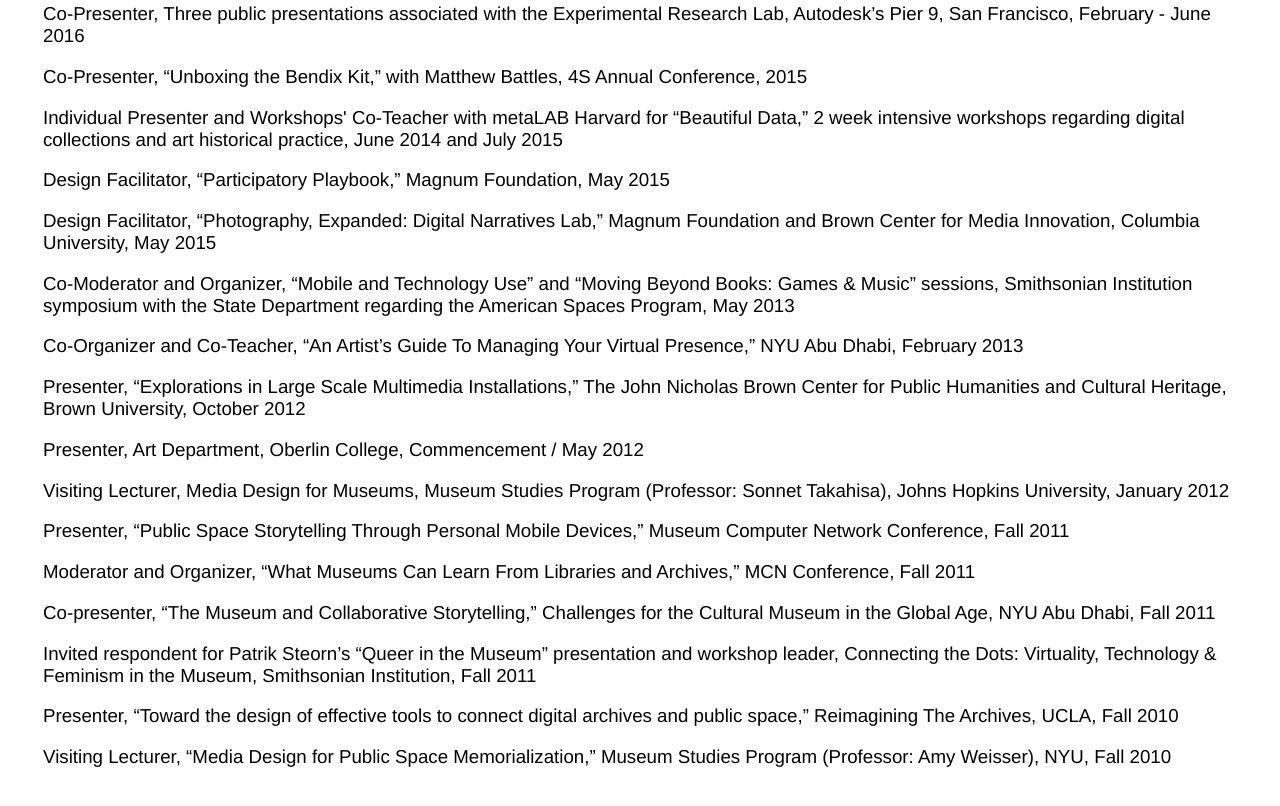
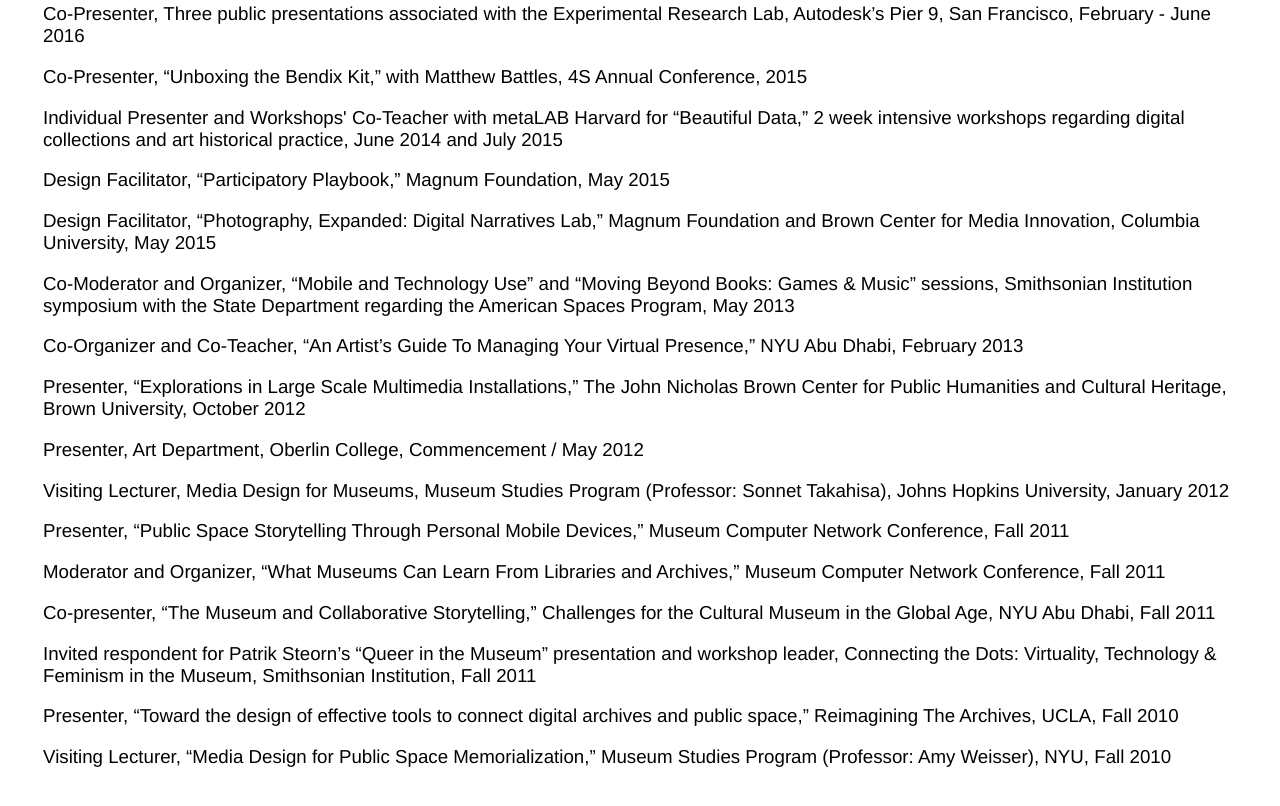
Before and after one commit to tinkerkid/spoolfive, a plain HTML site: page lecturesandworkshops.html in a window 1280 px wide. Shown: the part 783-1589 px from the top of the page. Drawn offline with Linux system fonts and the light colour scheme; a web font is replaced by a local one.

Commit message:
Add files via upload

```diff
--- a/lecturesandworkshops.html
+++ b/lecturesandworkshops.html
@@ -38,7 +38,7 @@
 <h3>Presenter, Art Department, Oberlin College, Commencement / May 2012</h3>
 <h3>Visiting Lecturer, Media Design for Museums, Museum Studies Program (Professor: Sonnet Takahisa), Johns Hopkins University, January 2012</h3>
 <h3>Presenter, “Public Space Storytelling Through Personal Mobile Devices,” Museum Computer Network Conference, Fall 2011</h3>
-<h3>Moderator and Organizer, “What Museums Can Learn From Libraries and Archives,” MCN Conference, Fall 2011</h3>
+<h3>Moderator and Organizer, “What Museums Can Learn From Libraries and Archives,” Museum Computer Network Conference, Fall 2011</h3>
 <h3>Co-presenter, “The Museum and Collaborative Storytelling,” Challenges for the Cultural Museum in the Global Age, NYU Abu Dhabi, Fall 2011</h3>
 <h3>Invited respondent for Patrik Steorn’s “Queer in the Museum” presentation and workshop leader, Connecting the Dots: Virtuality, Technology & Feminism in the Museum, Smithsonian Institution, Fall 2011</h3>
 <h3>Presenter, “Toward the design of effective tools to connect digital archives and public space,” Reimagining The Archives, UCLA, Fall 2010</h3>
```
